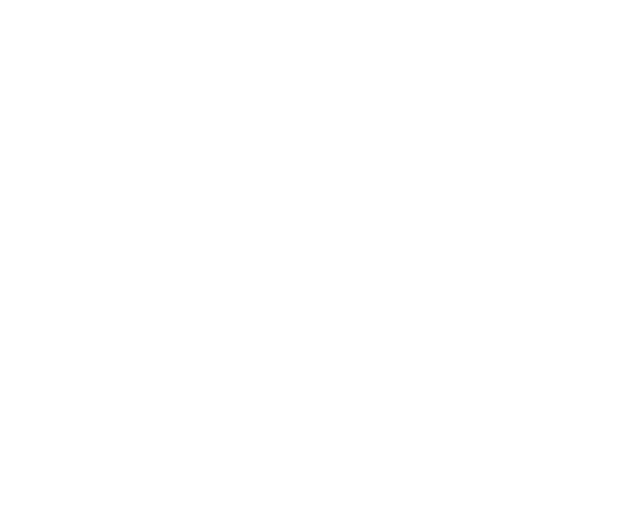
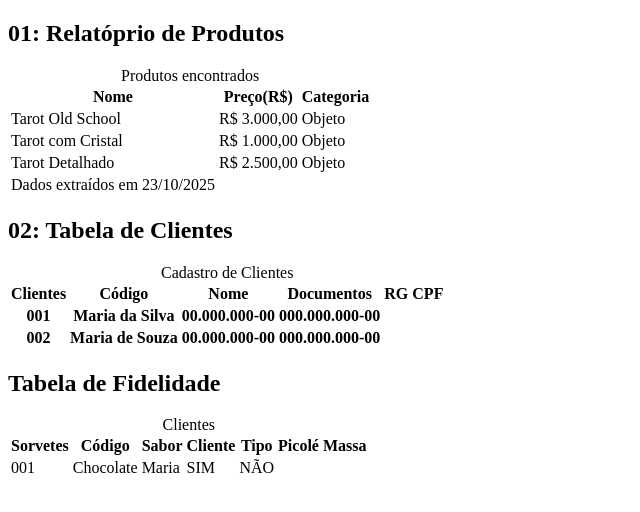
Before and after one commit to Ana-Clara-Lobo-Silveira/tabela, a website: page produtos/tab-produtos-clientes-fidelidade.html in a window 1280 px wide. Shown: the whole page, without its empty margins (0-640 px from the left). Drawn offline with Linux system fonts and the light colour scheme.

Commit message:
ADD: Tabelas do arquivo produtos-clientes-fidelidade

```diff
--- a/produtos/tab-produtos-clientes-fidelidade.html
+++ b/produtos/tab-produtos-clientes-fidelidade.html
@@ -7,5 +7,94 @@
     <link rel="stylesheet" href="./tab-produtos-clientes-fidelidade.css">
 </head>
 <body>
+    <h2>01: Relatóprio de Produtos</h2>
+    <table class="tabela-3">
+        <thead>
+            <caption>Produtos encontrados</caption>
+            <tr>
+                <th>Nome</th>
+                <th>Preço(R$)</th>
+                <th>Categoria</th>
+            </tr>
+        </thead>
+
+        <tbody>
+            <tr>
+                <td>Tarot Old School</td>
+                <td>R$ 3.000,00</td>
+                <td>Objeto</td>
+            </tr>
+            <tr>
+                <td>Tarot com Cristal</td>
+                <td>R$ 1.000,00</td>
+                <td>Objeto</td>
+            </tr>
+            <tr>
+                <td>Tarot Detalhado</td>
+                <td>R$ 2.500,00</td>
+                <td>Objeto</td>
+            </tr>
+        </tbody>
+        <tfoot>
+            <tr>
+                <td>Dados extraídos em 23/10/2025</td>
+            </tr>
+        </tfoot>
+    </table>
+
+    <h2>02: Tabela de Clientes</h2>
+    <table class="tabela-4">
+        <caption>Cadastro de Clientes</caption>
+        <thead>
+            <tr>
+                <th>Clientes</th>
+                <th>Código</th>
+                <th>Nome</th>
+                <th>Documentos</th>
+                <th>RG</th>
+                <th>CPF</th>
+            </tr>
+        </thead>
+        <tbody>
+            <tr>
+                <th>001</th>
+                <th>Maria da Silva</th>
+                <th>00.000.000-00</th>
+                <th>000.000.000-00</th>
+            </tr>
+            <tr>
+                <th>002</th>
+                <th>Maria de Souza</th>
+                <th>00.000.000-00</th>
+                <th>000.000.000-00</th>
+            </tr>
+        </tbody>
+    </table>
+
+    <h2>Tabela de Fidelidade</h2>
+    <table class="tabela-5">
+        <caption>Clientes</caption>
+        <thead>
+            <tr>
+                <th>Sorvetes</th>
+                <th>Código</th>
+                <th>Sabor</th>
+                <th>Cliente</th>
+                <th>Tipo</th>
+                <th>Picolé</th>
+                <th>Massa</th>
+            </tr>
+        </thead>
+        <tbody>
+            <tr>
+                <td>001</td>
+                <td>Chocolate</td>
+                <td>Maria</td>
+                <td>SIM</td>
+                <td>NÃO</td>
+            </tr>
+        </tbody>
+
+    </table>
 </body>
 </html>
```
Also changed, not shown: pedidos/pedidos.html (+1 -1 lines).
